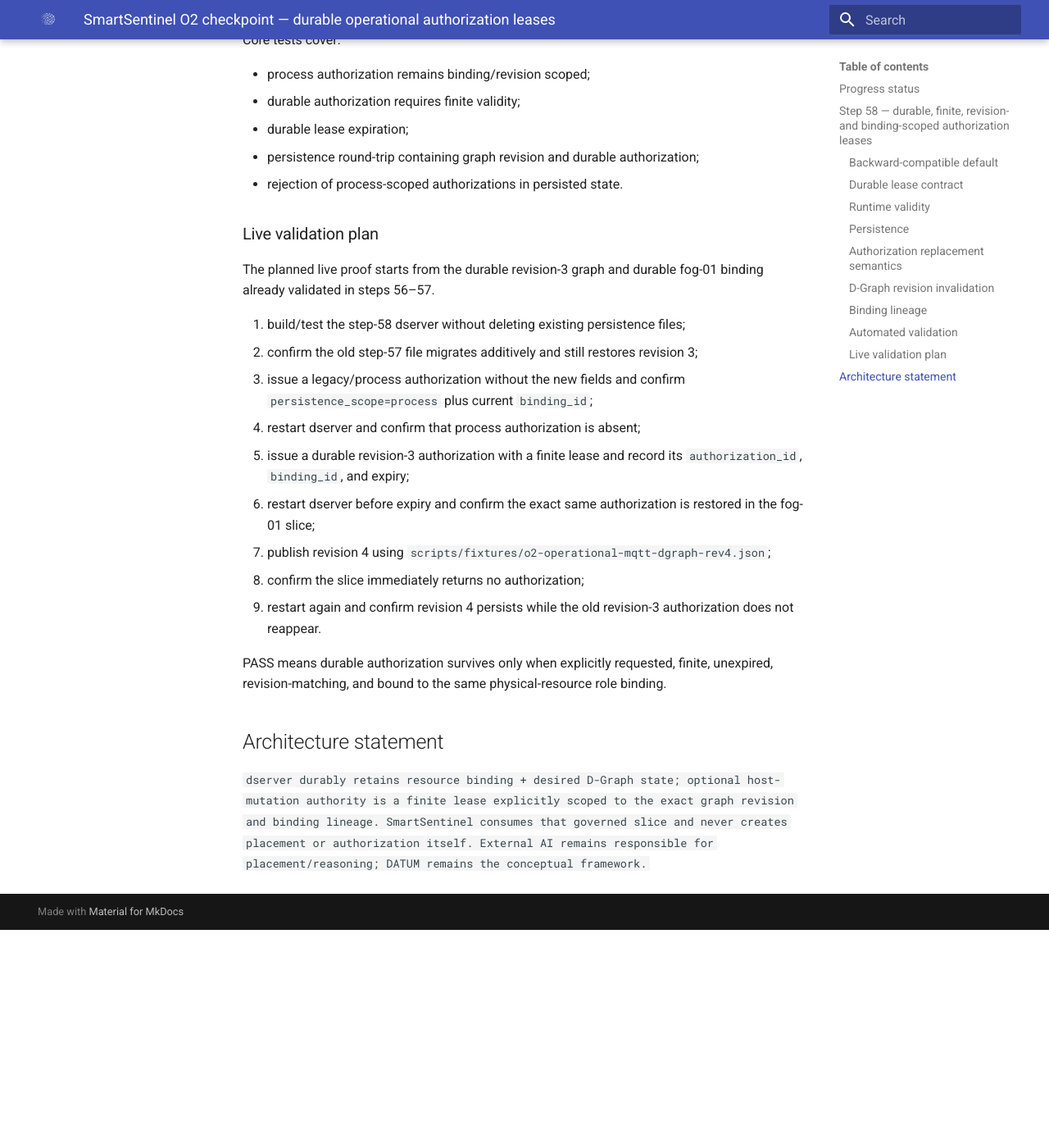
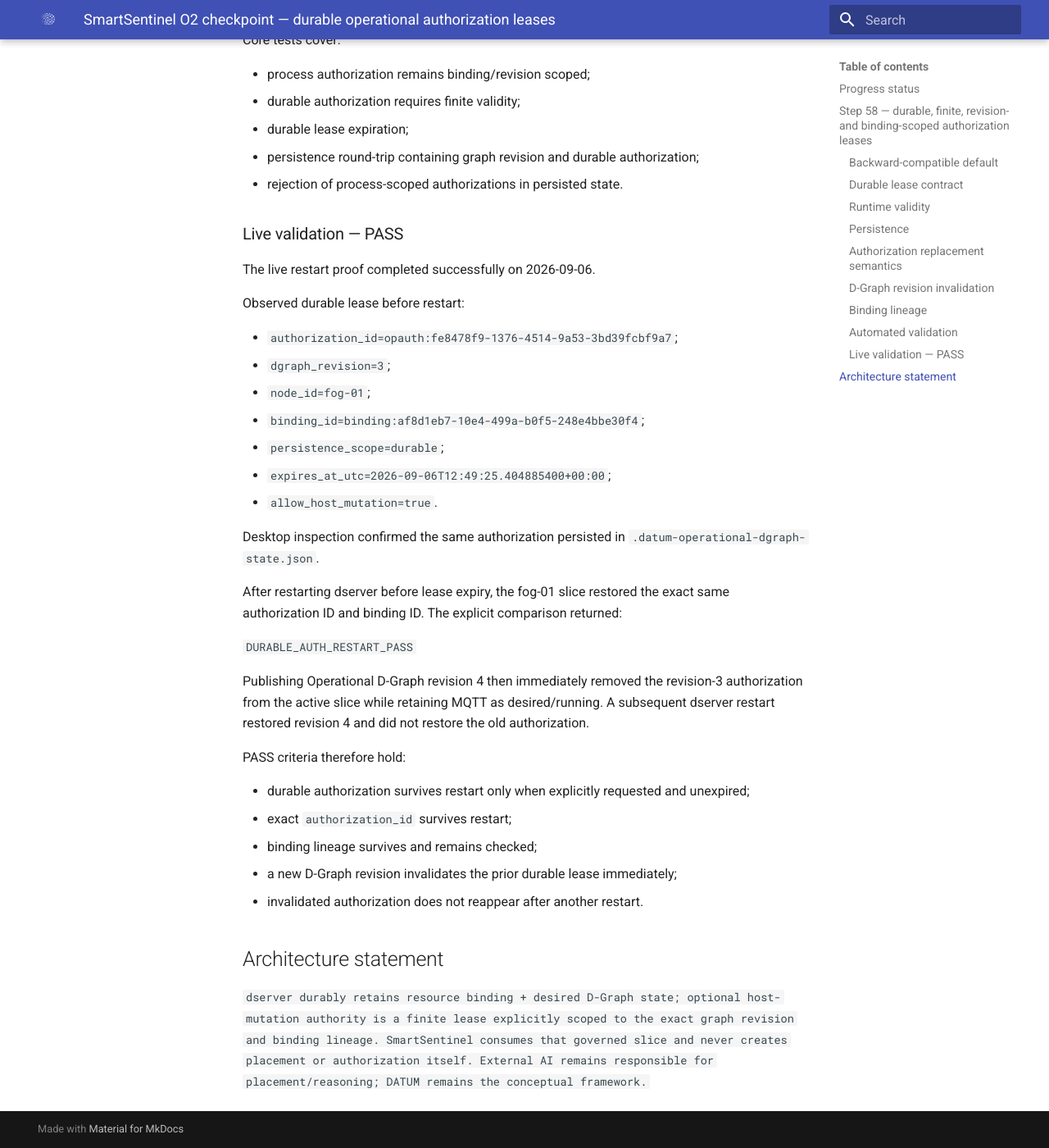
Before and after one commit to dnredson/datum, an MkDocs documentation site: the page built from documentation/checkpoints/SMARTSENTINEL_PROGRESS_2026-09-06_O2_DURABLE_AUTHORIZATION_LEASES.md, in a window 1280 px wide and 1400 px high, scrolled down 3328 px. Shown: the whole window at 82% size. Built offline with MkDocs 1.6.1 and Material for MkDocs 9.7.7, drawn with Linux system fonts in a browser that asks for light colours; before the commit the page ends 4462 px from its top, so only the background shows below that; some of the changed text lies outside the part shown.

Commit message:
Close step 58 durable authorization lease live validation

```diff
--- a/documentation/checkpoints/SMARTSENTINEL_PROGRESS_2026-09-06_O2_DURABLE_AUTHORIZATION_LEASES.md
+++ b/documentation/checkpoints/SMARTSENTINEL_PROGRESS_2026-09-06_O2_DURABLE_AUTHORIZATION_LEASES.md
@@ -15,7 +15,7 @@
 - 55/100 — LIVE PASS.
 - 56/100 — LIVE PASS.
 - 57/100 — LIVE PASS.
-- 58/100 — IMPLEMENTED, pending compile/live restart validation.
+- 58/100 — LIVE PASS.
 
 ## Step 58 — durable, finite, revision- and binding-scoped authorization leases
 
@@ -111,21 +111,35 @@
 - persistence round-trip containing graph revision and durable authorization;
 - rejection of process-scoped authorizations in persisted state.
 
-### Live validation plan
+### Live validation — PASS
 
-The planned live proof starts from the durable revision-3 graph and durable fog-01 binding already validated in steps 56–57.
+The live restart proof completed successfully on 2026-09-06.
 
-1. build/test the step-58 dserver without deleting existing persistence files;
-2. confirm the old step-57 file migrates additively and still restores revision 3;
-3. issue a legacy/process authorization without the new fields and confirm `persistence_scope=process` plus current `binding_id`;
-4. restart dserver and confirm that process authorization is absent;
-5. issue a durable revision-3 authorization with a finite lease and record its `authorization_id`, `binding_id`, and expiry;
-6. restart dserver before expiry and confirm the exact same authorization is restored in the fog-01 slice;
-7. publish revision 4 using `scripts/fixtures/o2-operational-mqtt-dgraph-rev4.json`;
-8. confirm the slice immediately returns no authorization;
-9. restart again and confirm revision 4 persists while the old revision-3 authorization does not reappear.
+Observed durable lease before restart:
 
-PASS means durable authorization survives only when explicitly requested, finite, unexpired, revision-matching, and bound to the same physical-resource role binding.
+- `authorization_id=opauth:fe8478f9-1376-4514-9a53-3bd39fcbf9a7`;
+- `dgraph_revision=3`;
+- `node_id=fog-01`;
+- `binding_id=binding:af8d1eb7-10e4-499a-b0f5-248e4bbe30f4`;
+- `persistence_scope=durable`;
+- `expires_at_utc=2026-09-06T12:49:25.404885400+00:00`;
+- `allow_host_mutation=true`.
+
+Desktop inspection confirmed the same authorization persisted in `.datum-operational-dgraph-state.json`.
+
+After restarting dserver before lease expiry, the fog-01 slice restored the exact same authorization ID and binding ID. The explicit comparison returned:
+
+`DURABLE_AUTH_RESTART_PASS`
+
+Publishing Operational D-Graph revision 4 then immediately removed the revision-3 authorization from the active slice while retaining MQTT as desired/running. A subsequent dserver restart restored revision 4 and did not restore the old authorization.
+
+PASS criteria therefore hold:
+
+- durable authorization survives restart only when explicitly requested and unexpired;
+- exact `authorization_id` survives restart;
+- binding lineage survives and remains checked;
+- a new D-Graph revision invalidates the prior durable lease immediately;
+- invalidated authorization does not reappear after another restart.
 
 ## Architecture statement
 
```
